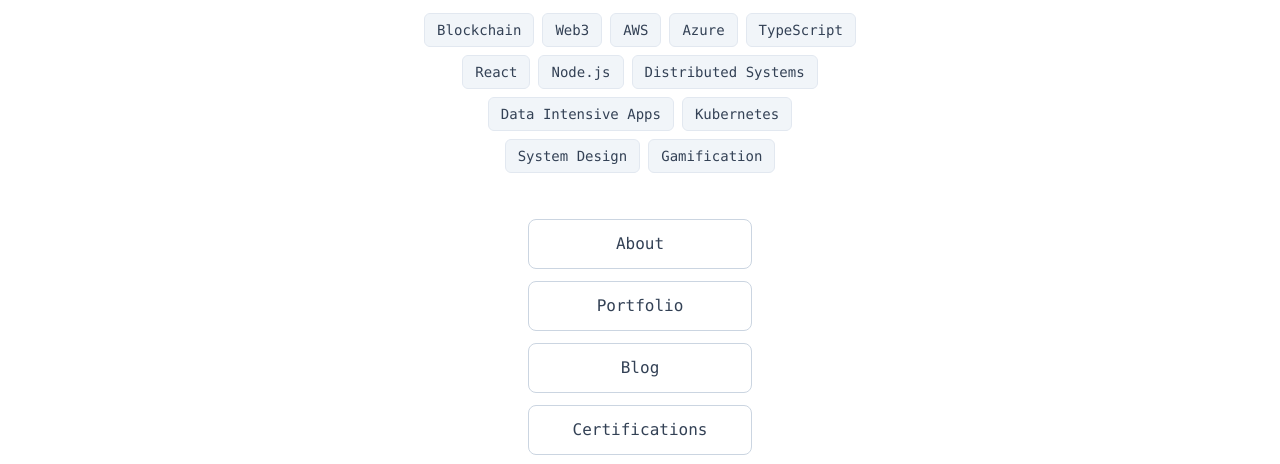
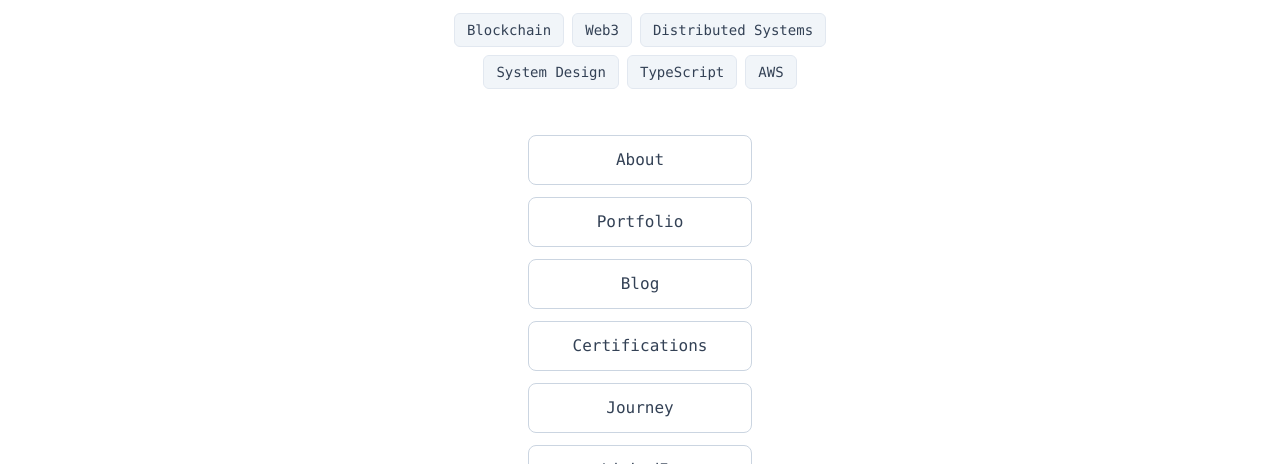
Before and after one commit to nish1013/me, a Gatsby site: page / in a window 1280 px wide. Shown: the part 311-775 px from the top of the page. Built offline with nearby package versions, Linux system fonts and the light colour scheme; Gatsby itself is replaced by a stand-in of ours.

Commit message:
Use highlight specialties on homepage

```diff
--- a/src/components/index/Specialties.tsx
+++ b/src/components/index/Specialties.tsx
@@ -1,23 +1,23 @@
 import React from 'react';
 import { useTrail, animated, config } from 'react-spring';
-import { specialties } from '../../data/profile';
+import { specialtiesHighlight } from '../../data/profile';
 
 export default function Specialties() {
-  const trail = useTrail(specialties.length, {
+  const trail = useTrail(specialtiesHighlight.length, {
     from: { opacity: 0, transform: 'translateY(10px)' },
     to: { opacity: 1, transform: 'translateY(0px)' },
     config: config.gentle,
   });
 
   return (
-    <div className="flex flex-wrap justify-center gap-2 py-4 max-w-md">
+    <div className="flex flex-wrap justify-center gap-2 py-4 max-w-sm">
       {trail.map((animationStyles, index) => (
         <animated.span
           key={index}
           style={animationStyles}
           className="bg-slate-100 text-slate-700 px-3 py-1.5 rounded-md text-sm font-medium border border-slate-200"
         >
-          {specialties[index]}
+          {specialtiesHighlight[index]}
         </animated.span>
       ))}
     </div>
```
